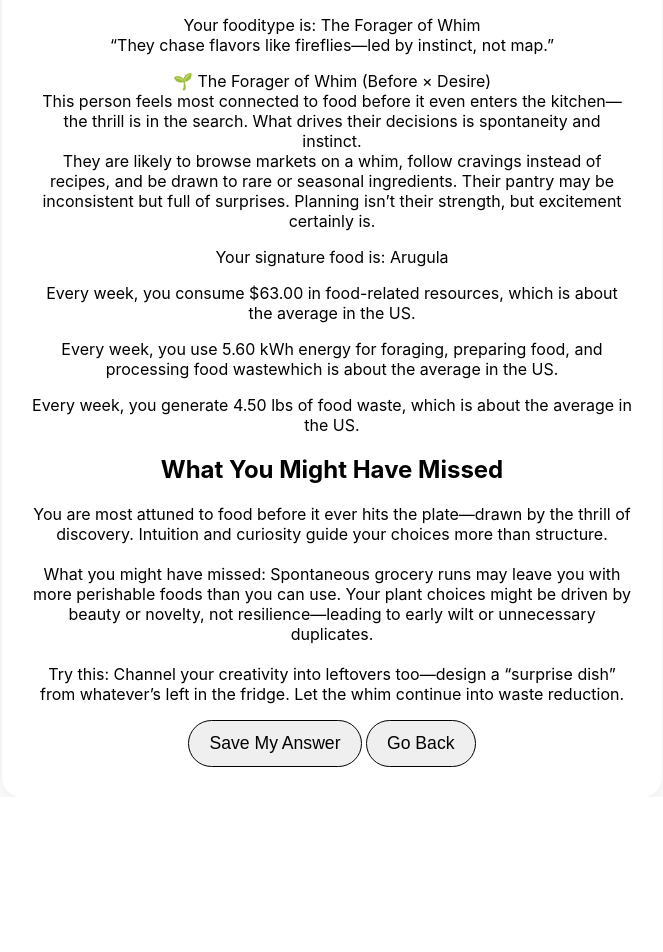
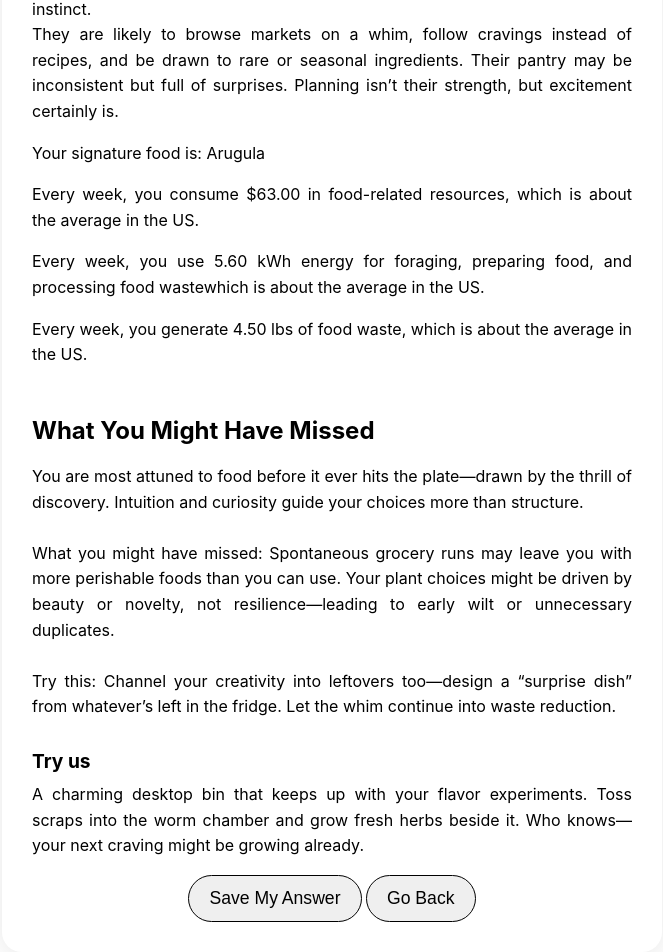
Before and after one commit to Wesley6241/foodinality-site, a plain HTML site: page result.html in a window 1280 px wide. Shown: the part 50-1002 px from the top of the page, without its empty margins (308-971 px from the left). Before the commit the page ends 847 px from the top, so only its background shows below. Drawn offline with Linux system fonts and the light colour scheme.

Commit message:
Update styles and content display for result, add tryus and missed insights

```diff
--- /dev/null
+++ b/foodi_tryus.json
@@ -0,0 +1,44 @@
+{
+  "Before": {
+    "desire": {
+      "title": "Try us",
+      "text": "A charming desktop bin that keeps up with your flavor experiments. Toss scraps into the worm chamber and grow fresh herbs beside it. Who knows\u2014your next craving might be growing already."
+    },
+    "routine": {
+      "title": "Try us",
+      "text": "Our desktop device comes with a tidy collection box and clearly divided zones: one for scraps, one for your favorite herbs. It\u2019s composting made trackable, portable, and plan-able."
+    },
+    "ethos": {
+      "title": "Try us",
+      "text": "Powered by real worms and zero guilt. Watch food scraps break down into worm cast while your microgreens sprout next door. You\u2019re not throwing food away\u2014you\u2019re growing your values."
+    }
+  },
+  "During": {
+    "desire": {
+      "title": "Try us",
+      "text": "A cute, desk-friendly bin that\u2019s both compost and companion. Let your scraps disappear under the surface while thyme and basil reach toward the light. Minimal smell, maximum style."
+    },
+    "routine": {
+      "title": "Try us",
+      "text": "A clean-lined compost system that slides onto your desk. One side: food waste into worm-powered soil. The other side: productivity in the form of sprouting greens. Function. Fulfilled."
+    },
+    "ethos": {
+      "title": "Try us",
+      "text": "Finish your meal with intention. Drop the peels into a soft-lidded compost bin that lives beside your plant\u2014your everyday ceremony of return. One ritual closes, another one begins."
+    }
+  },
+  "After": {
+    "desire": {
+      "title": "Try us",
+      "text": "A compact, low-smell, genuinely adorable compost unit that lives quietly on your desk. Scraps in, castings out, mint growing on the side. Zero guilt. Zero clutter."
+    },
+    "routine": {
+      "title": "Try us",
+      "text": "A structured, stackable compost + plant box. Slide your scraps into the collection tray, let worms do the work, and water your cilantro on the side. Clean system. Closed loop."
+    },
+    "ethos": {
+      "title": "Try us",
+      "text": "A closed-cycle compost unit with a worm-powered core and a companion plant growing right beside it. Sit it on your table. Feed it with care. Watch your convictions sprout."
+    }
+  }
+}
--- a/result.html
+++ b/result.html
@@ -10,18 +10,22 @@
 <body onload="generateResult()">
     <div class="content-box">
         <h1>✨ Your Foodinality Test Result ✨</h1>
-        <p id="fooditype"></p>
+        <div id="fooditype"></div>
+        <div>.......................................................................................................................</div>
+        <div id="behavior" class="result"></div>
         <div></div>
-        <p id="behavior"></p>
+        <div id="signaturefood" class="result"></div>
         <div></div>
-        <p id="signaturefood"></p>
-        <div></div>
-        <p id="resource"></p>
-        <p id="energy"></p>
-        <p id="waste"></p>
+        <div id="resource" class="result"></div>
+        <div id="energy" class="result"></div>
+        <div id="waste" class="result"></div>
         <div></div>
         <h2 id="missed-title"></h2>
-        <p id="missed-content"></p>
+        <div id="missed-content" class="result"></div>
+        <h3 id="tryus-title"></h3>
+        <div id="tryus-content" class="result"></div>
+
+
         <button class="option" id="submit-btn" onclick="submitToAirtable()">Save My Answer</button>
         <button class="option" id="back-btn" onclick="restartTest()">Go Back</button>
 
--- a/script.js
+++ b/script.js
@@ -93,6 +93,12 @@ document.getElementById("waste").innerText =
     const missed = missedData[topCycle.charAt(0).toUpperCase() + topCycle.slice(1)][topFocus];
     document.getElementById("missed-title").innerText = "What You Might Have Missed";
     document.getElementById("missed-content").innerText = missed.missed;
+    const tryusResponse = await fetch("foodi_tryus.json");
+    const tryusData = await tryusResponse.json();
+    const tryus = tryusData[topCycle.charAt(0).toUpperCase() + topCycle.slice(1)][topFocus];
+    document.getElementById("tryus-title").innerText = tryus.title;
+    document.getElementById("tryus-content").innerText = tryus.text;
+
 
   // 清除记录（防止下次打开还带着）
   // localStorage.removeItem("selectedOptions");
--- a/style.css
+++ b/style.css
@@ -98,3 +98,28 @@ body {
     color: white;
     font-weight: bold;
   }
+
+  .result {
+    text-align: justify;
+    margin-bottom: 1em;
+    line-height: 1.6;
+    max-width: 700px;
+    margin-left: auto;
+    margin-right: auto;
+  }
+
+  h2 {
+    font-weight: bold;
+    text-align: left;
+    font-size: 1.5rem;   /* 略大 */
+    margin-top: 2em;
+    margin-bottom: 0.8em;
+  }
+
+  h3 {
+    font-weight: bold;
+    text-align: left;
+    font-size: 1.2rem;   /* 稍小 */
+    margin-top: 1.5em;
+    margin-bottom: 0.5em;
+  }
```
